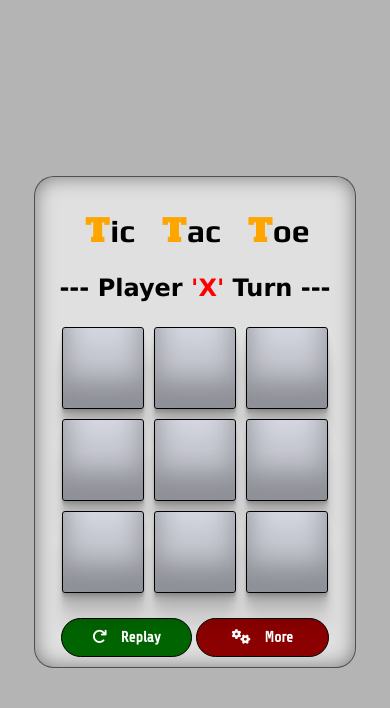
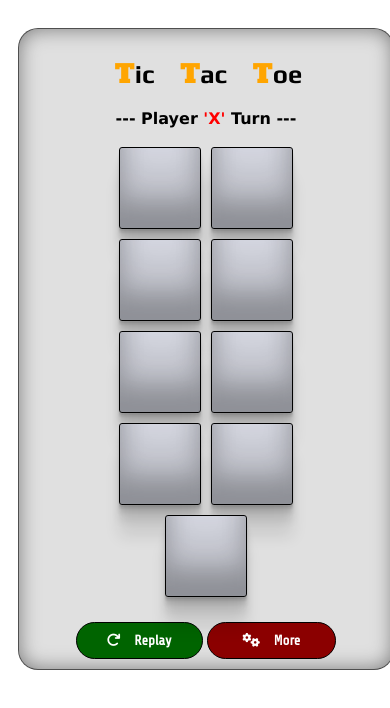
Before and after one commit to DhadhistTiwari/tic-tac-toe, a plain HTML site: page index.html in a window 390 px wide. Drawn offline with Linux system fonts and the light colour scheme; a web font is replaced by a local one.

Commit message:
Update style.css

```diff
--- a/style.css
+++ b/style.css
@@ -1,12 +1,59 @@
- body {
-            background-color: #b4b4b4;
-            display: flex;
-            justify-content: center;
-            align-items: center;
-            text-align: center;
-            height: 100vh;
-            margin: 0;
+        @media (max-width: 500px) {
+          body {
+            flex-direction: column;
+            height: auto;
+            padding: 20px 10px;
+          }
+
+          .main-container {
+            width: 100%;
+            border-radius: 12px;
+            padding: 15px 10px;
+            box-shadow: none;
+          }
+
+          h1 {
+            font-size: 1.6rem;
+          }
+
+          h2 {
+            font-size: 1rem;
+          }
+
+          .game-container {
+            width: 100%;
+            max-width: 260px;
+          }
+
+          .cell {
+            width: 70px;
+            height: 70px;
+            font-size: 24px;
+            margin: 4px;
+          }
+
+          .replay,
+          .setting,
+          .play-game {
+            font-size: 14px;
+            padding: 8px 20px;
+            margin-top: 15px;
+          }
+
+          #moremenu {
+            width: 90%;
+            height: auto;
+            padding: 20px 10px;
+            top: 30%;
+          }
+
+          #popupMsg {
+            width: 85%;
+            font-size: 16px;
+            padding: 15px;
+          }
         }
+
 
         .main-container {
             align-items: center;
```
